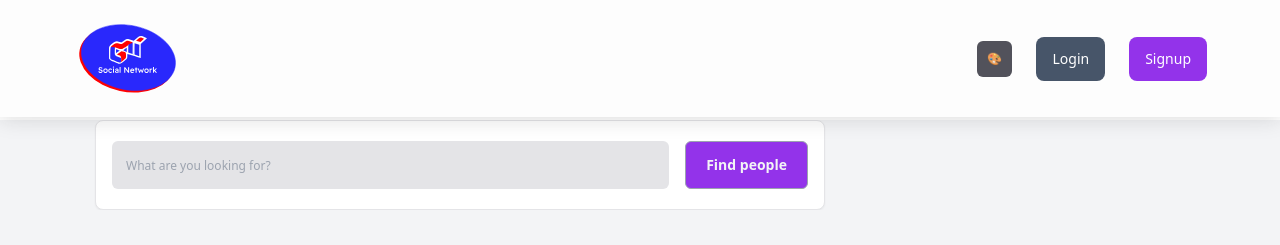
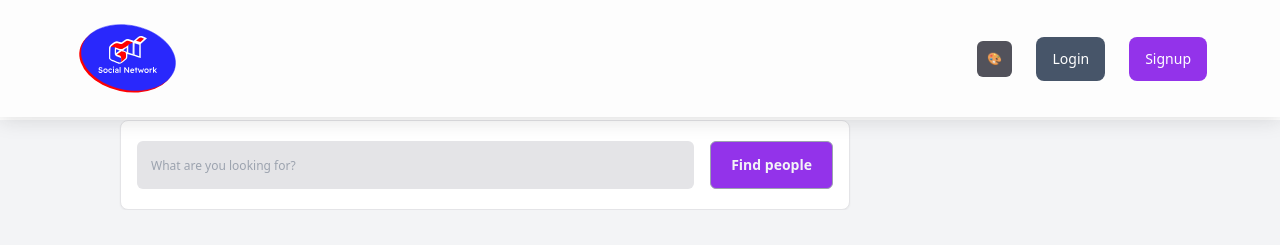
Before and after one commit to GMTNIndia/Social-Media-App, a React (Create React App) app: page /search in a window 1280 px wide. Shown: the top 245 px of the page. Built offline with nearby package versions, Linux system fonts and the light colour scheme; no server answers.

Commit message:
search page changes

```diff
--- a/src/components/SearchBar.js
+++ b/src/components/SearchBar.js
@@ -131,7 +131,7 @@ function SearchBar() {
   return (
     <section className="bg-gray-100">
       <form
-        className="flex flex-col justify-center px-4 py-5 ml-[95px] mt-[120px]  bg-white rounded-lg border border-solid shadow-sm border-zinc-200 max-w-[730px]"
+        className="flex flex-col justify-center px-4 py-5 ml-[120px] mt-[120px]  bg-white rounded-lg border border-solid shadow-sm border-zinc-200 max-w-[730px]"
         onSubmit={handleSubmit}
       >
         <section className="flex gap-4 px-[754] py-[48] max-md:flex-wrap max-md:max-w-full">
```
